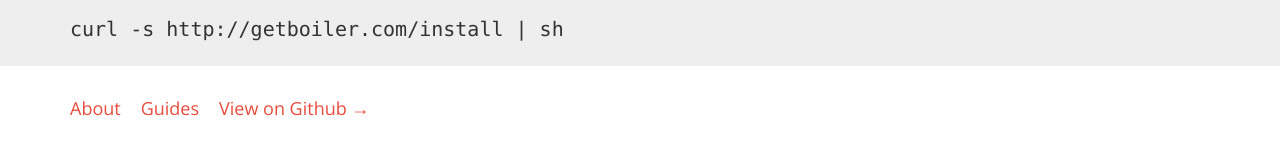
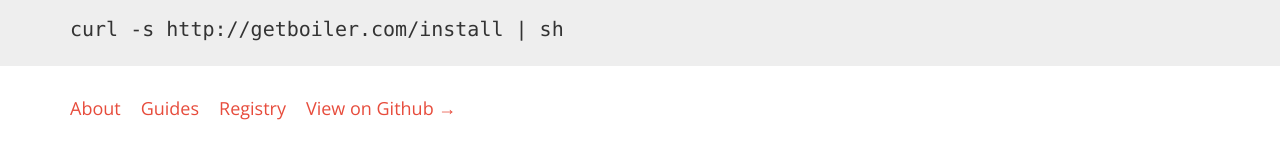
Before and after one commit to nicinabox/boiler, a Jekyll site: the page built from index.html, in a window 1280 px wide. Shown: the part 379-538 px from the top of the page. Built offline with Jekyll 4.4.1, drawn with Linux system fonts in a browser that asks for light colours; Markdown is read by kramdown in place of the engine named in the settings; comment, search, counter and statistics services are not loaded.

Commit message:
Add registry link

```diff
--- a/_includes/menu.html
+++ b/_includes/menu.html
@@ -1,6 +1,7 @@
 <nav id="menu">
   <a href="/about">About</a>
   <a href="/guides">Guides</a>
+  <a href="http://registry.getboiler.com">Registry</a>
   <a href="https://github.com/nicinabox/boiler">
     View on Github&nbsp;&rarr;
   </a>
--- a/_layouts/default.html
+++ b/_layouts/default.html
@@ -38,6 +38,9 @@
                 <a href="/guides">Guides</a>
               </li>
               <li>
+                <a href="http://registry.getboiler.com">Registry</a>
+              </li>
+              <li>
                 <a href="https://github.com/nicinabox/boiler">
                   View on Github&nbsp;&rarr;
                 </a>
```
